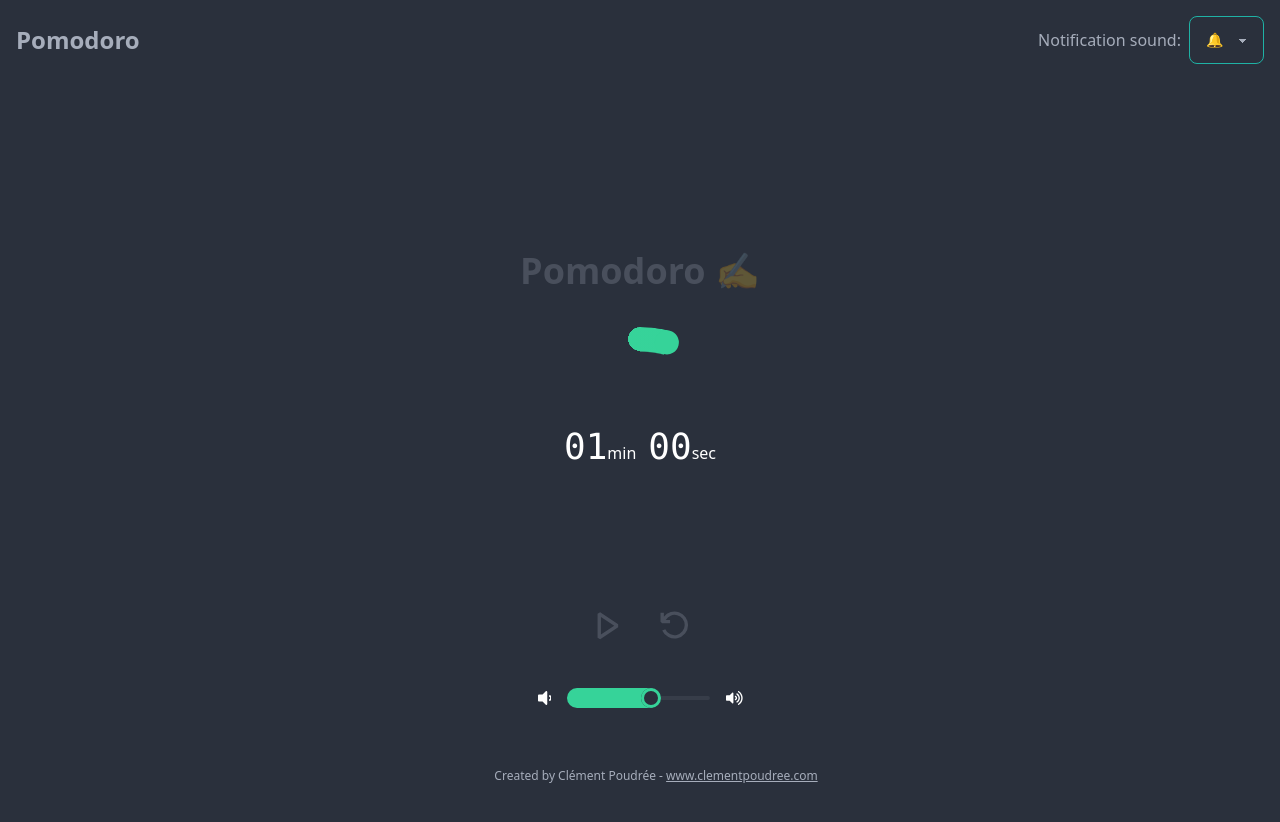
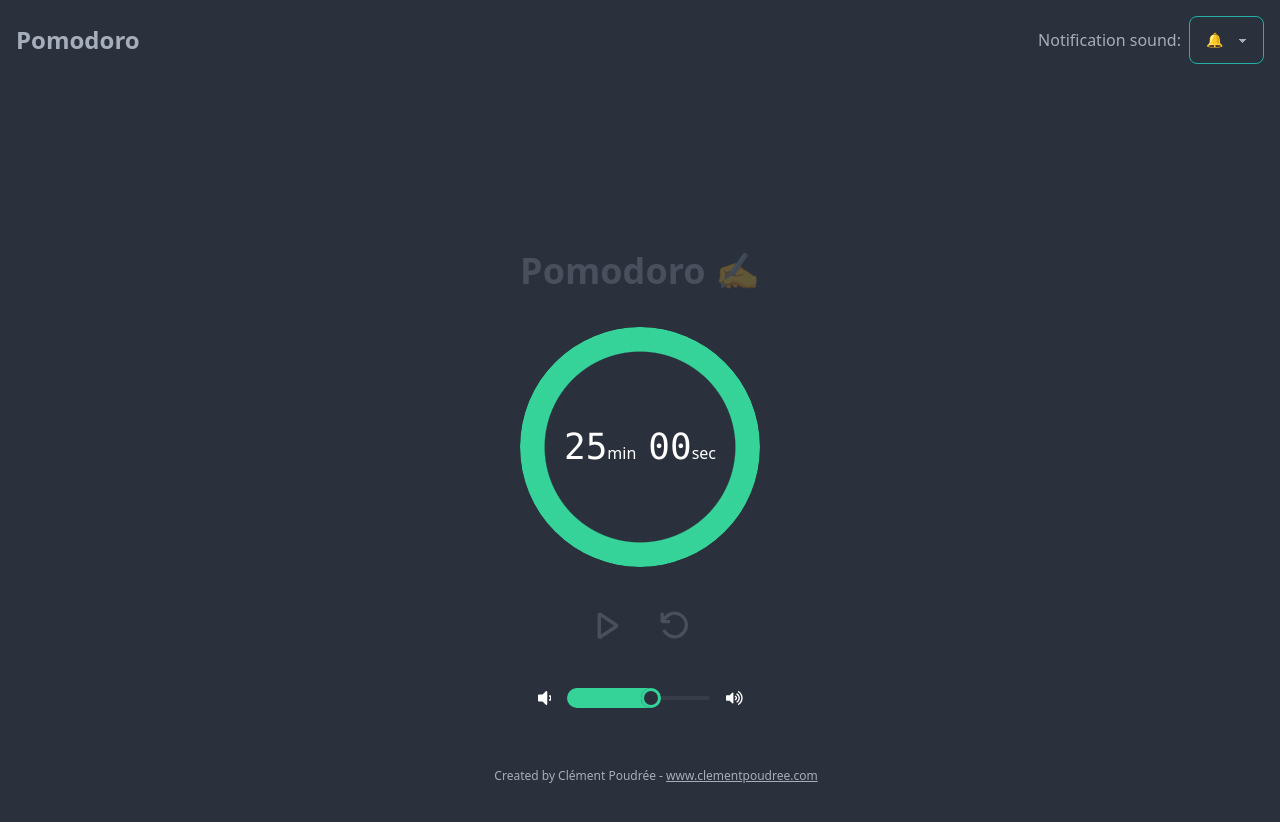
Before and after one commit to MRK4/pomodoro-react, a React (Vite) app: page / in a window 1280 px wide. Shown: the top 822 px of the page. Built offline with nearby package versions, Linux system fonts and the light colour scheme.

Commit message:
Fixed the timer (was set to 1min work)

```diff
--- a/src/components/Timer.jsx
+++ b/src/components/Timer.jsx
@@ -3,7 +3,7 @@ import { VscDebugStart, VscDebugRestart } from "react-icons/vsc"
 import { FaStop, FaVolumeDown, FaVolumeUp } from "react-icons/fa"
 
 function Timer({ selectedSound }) {
-  const [timeLeft, setTimeLeft] = useState(1 * 60); // in seconds
+  const [timeLeft, setTimeLeft] = useState(25 * 60); // in seconds
   const [timerRunning, setTimerRunning] = useState(false);
   const [isBreak, setIsBreak] = useState(false);
 
@@ -16,7 +16,7 @@ function Timer({ selectedSound }) {
     } else if (timeLeft === 0) {
       const newIsBreak = !isBreak;
       setIsBreak(newIsBreak);
-      setTimeLeft(newIsBreak ? 5 * 60 : 1 * 60);
+      setTimeLeft(newIsBreak ? 5 * 60 : 25 * 60);
     }
     return () => clearInterval(intervalId);
   }, [timerRunning, timeLeft, isBreak]);
@@ -28,7 +28,7 @@ function Timer({ selectedSound }) {
   const handleResetClick = () => {
     setTimerRunning(false);
     setIsBreak(false);
-    setTimeLeft(1 * 60);
+    setTimeLeft(25 * 60);
   };
 
   // const formatTime = (timeInSeconds) => {
```
